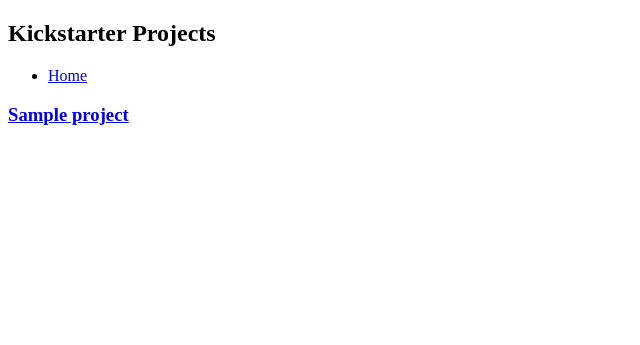
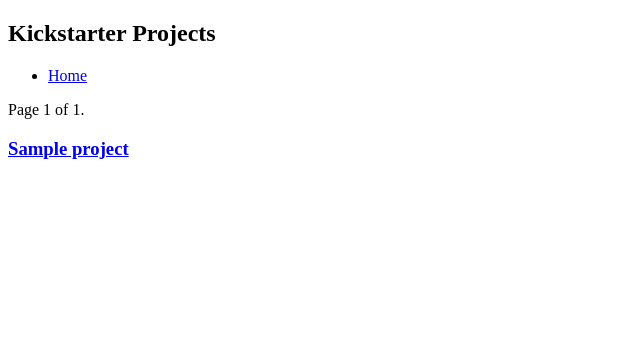
Before and after one commit to TheMiloAnderson/kickstarter_projects, a Django app: page / in a window 1280 px wide. Shown: the top 345 px of the page, without its empty margins (0-640 px from the left). Run offline with Django 3.2, Linux system fonts and the light colour scheme; tables that the repository leaves empty hold one stand-in row (values such as "Sample post"); style sheets or scripts are compiled from the project's sources; some libraries are stand-ins or nearby versions.

Commit message:
implemented pagination

```diff
--- a/project_data/templates/project_list.html
+++ b/project_data/templates/project_list.html
@@ -1,10 +1,27 @@
 {% extends 'generic/base.html'%}
 
 {% block content %}
+<div class="pagination">
+    <span class="step-links">
+      {% if projects.has_previous %}
+      <a href="?page=1">&laquo; first</a>
+      <a href="?page={{ projects.previous_page_number }}">previous</a>
+      {% endif %}
+
+      <span class="current">
+        Page {{ projects.number }} of {{ projects.paginator.num_pages }}.
+      </span>
+
+      {% if projects.has_next %}
+      <a href="?page={{ projects.next_page_number }}">next</a>
+      <a href="?page={{ projects.paginator.num_pages }}">last &raquo;</a>
+      {% endif %}
+    </span>
+</div>
 {% for project in projects %}
 <div class="project">
-<a href = "{% url "project_detail" pk=project.id }%" >
-<h3>{{project.name}}</h3></a>
+    <a href = "{% url "project_detail" pk=project.id }%" >
+    <h3>{{project.name}}</h3></a>
 </div>
 {% endfor %}
 {% endblock content %}
--- a/project_data/views.py
+++ b/project_data/views.py
@@ -1,10 +1,15 @@
-from django.shortcuts import render,get_object_or_404,get_list_or_404
+from django.shortcuts import render, get_object_or_404, get_list_or_404
 from .models import Project
+from django.core.paginator import Paginator
 
-# Create your views here.
+
 def project_list_view(request):
-    projects=get_list_or_404(Project, id__lte=10)
-    context= {
+    project_list = get_list_or_404(Project)
+    paginator = Paginator(project_list, 20)
+
+    page = request.GET.get('page')
+    projects = paginator.get_page(page)
+    context = {
         'projects': projects,
     }
-    return render(request, 'project_list.html',context)
+    return render(request, 'project_list.html', context)
```
Also changed, not shown: 2 other files.
